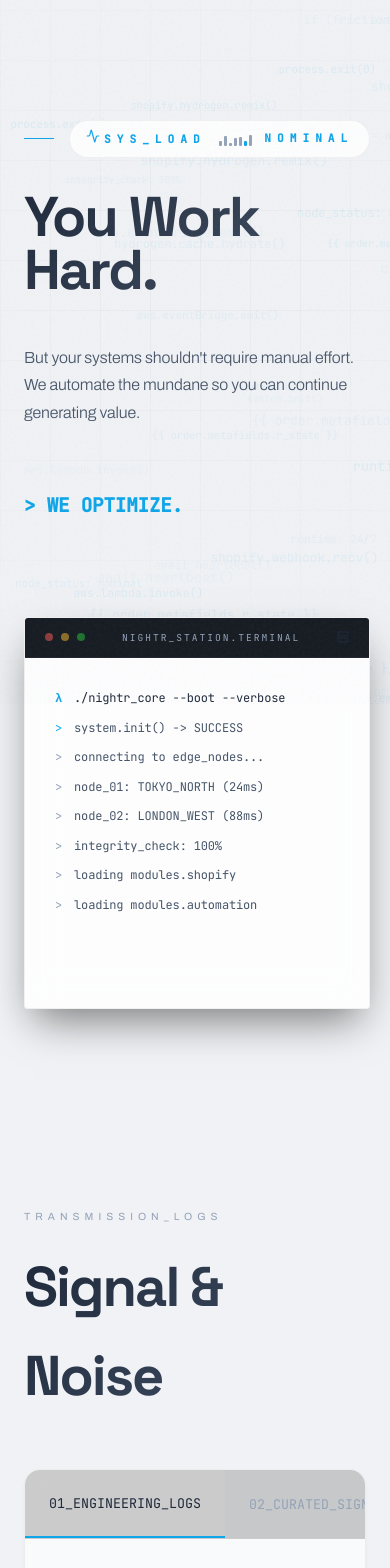
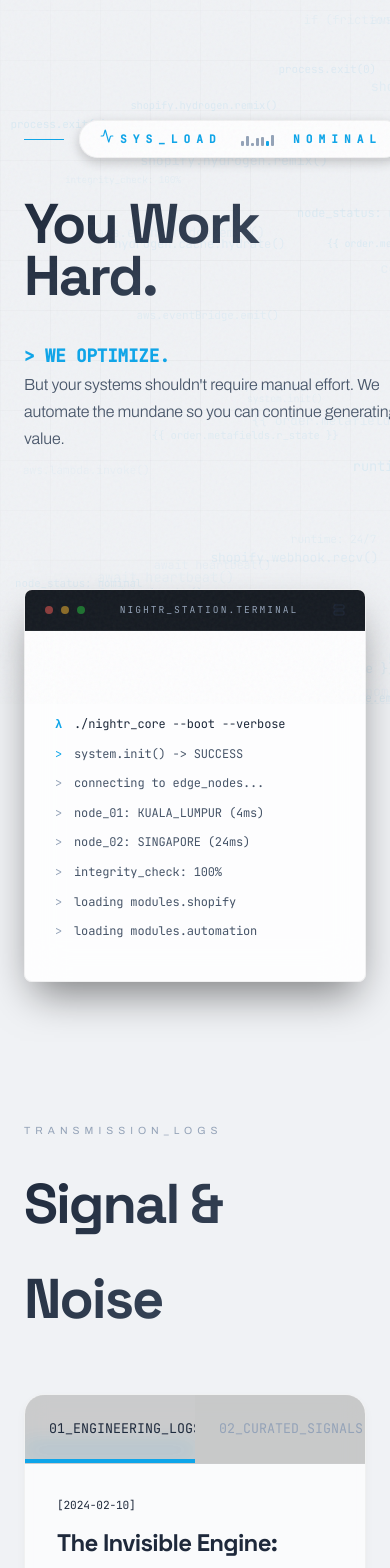
Before and after one commit to lenowng/lenowng.github.io.source, a React (Vite) app: page / in a window 390 px wide. Shown: the part 140-1708 px from the top of the page. Built offline with nearby package versions, Linux system fonts and the light colour scheme.

Commit message:
feat: restructure blog to /blog/, refine hero and terminal UI, add scroll restoration

```diff
--- a/src/App.css
+++ b/src/App.css
@@ -71,15 +71,18 @@
 
 /* Hero Section */
 .hero {
-  padding: 240px 0 120px;
-  display: grid;
-  grid-template-columns: 1.2fr 0.8fr;
-  gap: 8rem;
+  padding-top: 140px;
+  padding-bottom: 100px;
+  min-height: 100vh;
+  display: flex;
   align-items: flex-start;
 }
 
 .hero-content {
   position: relative;
+  display: flex;
+  flex-direction: column;
+  justify-content: center;
 }
 
 .hero-meta {
@@ -88,7 +91,7 @@
   letter-spacing: 6px;
   font-weight: 700;
   text-transform: uppercase;
-  margin-bottom: 2rem;
+  margin-bottom: 2.5rem;
   display: flex;
   align-items: center;
   gap: 15px;
@@ -96,33 +99,41 @@
 
 .hero-meta::before {
   content: "";
-  width: 30px;
+  width: 40px;
   height: 1px;
   background: var(--accent-primary);
 }
 
 .hero-title {
-  font-size: clamp(3rem, 8vw, 6.5rem);
-  line-height: 0.95;
-  margin-bottom: 3rem;
-  letter-spacing: -4px;
+  font-size: clamp(3.5rem, 6vw, 5.5rem);
+  line-height: 0.92;
+  margin-bottom: 2rem;
+  letter-spacing: -3px;
 }
 
 .hero-description {
   color: var(--text-secondary);
-  font-size: 1.25rem;
-  max-width: 580px;
+  font-size: 1.15rem;
+  max-width: 540px;
   line-height: 1.7;
-  margin-bottom: 4rem;
+  margin-bottom: 2.5rem;
   font-weight: 300;
+}
+
+.hero-tagline {
+  margin-top: 0.5rem;
 }
 
 /* Branded Components */
 .terminal-block {
-  border-radius: 4px;
+  border-radius: 8px;
+  /* Slightly softer corners */
   background: #0D1117;
-  border: 1px solid rgba(255, 255, 255, 0.05);
-  box-shadow: 0 50px 100px -20px rgba(0, 0, 0, 0.8);
+  border: 1px solid rgba(255, 255, 255, 0.08);
+  box-shadow:
+    0 50px 100px -20px rgba(0, 0, 0, 0.9),
+    inset 0 0 20px rgba(0, 0, 0, 0.5);
+  /* Inner depth */
   font-family: 'JetBrains Mono', monospace;
   overflow: hidden;
   position: sticky;
@@ -155,13 +166,22 @@
   font-size: 0.75rem;
   line-height: 1.8;
   color: var(--text-secondary);
-  min-height: 350px;
+  height: 350px;
+  /* Fixed height */
+  display: flex;
+  flex-direction: column;
+  justify-content: flex-end;
+  /* Pushes content up */
+  overflow: hidden;
+  /* Hide overflow */
 }
 
 .terminal-line {
   margin-bottom: 8px;
   display: flex;
   gap: 12px;
+  flex-shrink: 0;
+  /* Prevent shrinking */
 }
 
 .terminal-prompt {
@@ -268,23 +288,25 @@
 /* Sticky Hero Styles */
 .hero-scroll-wrapper {
   position: sticky;
-  top: 150px;
+  top: 130px;
   display: grid;
-  grid-template-columns: 1.2fr 0.8fr;
+  grid-template-columns: 1fr 1fr;
   gap: 4rem;
   align-items: flex-start;
+  width: 100%;
 }
 
 .hero-terminal-wrapper {
   width: 100%;
+  padding-top: 1rem;
 }
 
 @media (max-width: 1100px) {
   .hero {
     height: auto !important;
-    padding-top: 160px;
-    grid-template-columns: 1fr;
-    gap: 4rem;
+    padding-top: 140px;
+    padding-bottom: 60px;
+    min-height: auto;
   }
 
   .hero-scroll-wrapper {
@@ -370,8 +392,12 @@
   .terminal-block {
     position: relative;
     top: 0;
-    margin-top: 2rem;
+    margin-top: 1rem;
     box-shadow: 0 20px 40px -10px rgba(0, 0, 0, 0.5);
+  }
+
+  .hero-scroll-wrapper {
+    grid-template-columns: 1fr;
   }
 
   /* Reads Page Mobile */
@@ -398,3 +424,87 @@
   border-right: none;
   border-top: none;
 }
+
+/* System Pulse Component */
+.system-pulse {
+  padding: 0.5rem 1.25rem;
+  border-radius: 99px;
+  display: flex;
+  align-items: center;
+  gap: 1.2rem;
+  font-size: 0.7rem;
+  background: rgba(0, 0, 0, 0.4);
+  box-shadow:
+    0 0 0 1px rgba(255, 255, 255, 0.05),
+    0 4px 12px rgba(0, 0, 0, 0.2);
+}
+
+.system-status-row {
+  display: flex;
+  align-items: baseline;
+  gap: 6px;
+}
+
+/* Tabs System */
+.tabs-header {
+  display: flex;
+  border-bottom: 1px solid rgba(255, 255, 255, 0.05);
+  background: rgba(0, 0, 0, 0.2);
+}
+
+.tab-btn {
+  flex: 1;
+  padding: 1.5rem;
+  background: transparent;
+  border: none;
+  border-bottom: 2px solid transparent;
+  color: var(--text-muted);
+  cursor: pointer;
+  text-align: left;
+  transition: all 0.3s cubic-bezier(0.16, 1, 0.3, 1);
+  position: relative;
+  overflow: hidden;
+}
+
+.tab-btn:hover {
+  background: rgba(255, 255, 255, 0.02);
+  color: var(--text-secondary);
+}
+
+.tab-btn.active {
+  background: rgba(255, 255, 255, 0.05);
+  border-bottom-color: var(--accent-primary);
+  color: var(--text-primary);
+}
+
+.tab-btn.active::after {
+  content: '';
+  position: absolute;
+  bottom: 0;
+  left: 0;
+  width: 100%;
+  height: 2px;
+  background: var(--accent-primary);
+  box-shadow: 0 -10px 20px var(--accent-primary);
+}
+
+/* Terminal Cursor Animation */
+.typing-cursor {
+  display: inline-block;
+  width: 8px;
+  height: 15px;
+  background-color: var(--accent-primary);
+  animation: blink 1s step-end infinite;
+}
+
+@keyframes blink {
+
+  0%,
+  100% {
+    opacity: 1;
+  }
+
+  50% {
+    opacity: 0;
+  }
+}
--- /dev/null
+++ b/src/components/ScrollToTop.tsx
@@ -0,0 +1,12 @@
+import { useEffect } from "react";
+import { useLocation } from "react-router-dom";
+
+export default function ScrollToTop() {
+  const { pathname } = useLocation();
+
+  useEffect(() => {
+    window.scrollTo(0, 0);
+  }, [pathname]);
+
+  return null;
+}
--- a/src/index.css
+++ b/src/index.css
@@ -24,10 +24,12 @@
   --container-max-width: 1400px;
 
   /* Advanced Effects */
-  --blur-md: blur(16px);
-  --transition-smooth: 400ms cubic-bezier(0.23, 1, 0.32, 1);
-  --transition-fast: 200ms cubic-bezier(0.23, 1, 0.32, 1);
-  --glow-accent: 0 0 30px rgba(0, 255, 156, 0.15);
+  --blur-md: blur(20px);
+  --transition-smooth: 500ms cubic-bezier(0.16, 1, 0.3, 1);
+  --transition-fast: 250ms cubic-bezier(0.16, 1, 0.3, 1);
+  --glow-accent: 0 0 40px rgba(0, 255, 156, 0.2);
+  --glass-border: 1px solid rgba(255, 255, 255, 0.08);
+  --glass-shadow: 0 8px 32px rgba(0, 0, 0, 0.2);
 
   /* Theming - Default is Dark/Night */
   --toggle-offset: 2px;
@@ -59,7 +61,7 @@ body {
   letter-spacing: -0.01em;
   -webkit-font-smoothing: antialiased;
   overflow-x: hidden;
-  line-height: 1.6;
+  line-height: 1.7;
   transition: background-color var(--transition-smooth), color var(--transition-smooth);
 }
 
@@ -165,11 +167,12 @@ code,
 
 /* Glassmorphism Styles */
 .glass {
-  background: rgba(11, 14, 20, 0.75);
+  background: rgba(11, 14, 20, 0.65);
   backdrop-filter: var(--blur-md);
   -webkit-backdrop-filter: var(--blur-md);
-  border: 1px solid rgba(255, 255, 255, 0.05);
-  transition: background var(--transition-smooth), border-color var(--transition-smooth);
+  border: var(--glass-border);
+  box-shadow: var(--glass-shadow);
+  transition: all var(--transition-smooth);
 }
 
 [data-theme="day"] .glass {
@@ -178,17 +181,17 @@ code,
 }
 
 .glass-card {
-  background: rgba(22, 27, 34, 0.4);
-  backdrop-filter: blur(8px);
-  border: 1px solid rgba(255, 255, 255, 0.05);
-  border-radius: 16px;
+  background: rgba(22, 27, 34, 0.3);
+  backdrop-filter: blur(12px);
+  border: 1px solid rgba(255, 255, 255, 0.06);
+  border-radius: 20px;
   transition: var(--transition-smooth);
 }
 
 [data-theme="day"] .glass-card {
-  background: rgba(255, 255, 255, 0.6);
-  border: 1px solid rgba(0, 0, 0, 0.05);
-  box-shadow: 0 4px 6px -1px rgba(0, 0, 0, 0.05);
+  background: rgba(255, 255, 255, 0.65);
+  border: 1px solid rgba(0, 0, 0, 0.04);
+  box-shadow: 0 4px 12px -2px rgba(0, 0, 0, 0.05);
 }
 
 .glass-card:hover {
@@ -211,12 +214,14 @@ code,
 .text-gradient {
   background: linear-gradient(135deg, var(--text-active) 0%, var(--text-secondary) 100%);
   -webkit-background-clip: text;
+  background-clip: text;
   -webkit-text-fill-color: transparent;
 }
 
 [data-theme="day"] .text-gradient {
   background: linear-gradient(135deg, var(--text-primary) 0%, var(--text-secondary) 100%);
   -webkit-background-clip: text;
+  background-clip: text;
   -webkit-text-fill-color: transparent;
 }
 
--- a/src/layouts/Layout.tsx
+++ b/src/layouts/Layout.tsx
@@ -69,8 +69,10 @@ const Layout = () => {
   const location = useLocation()
 
   // Auto-Theme Scroll Logic
+  // Auto-Theme Scroll Logic
   useMotionValueEvent(scrollY, "change", (latest) => {
-    if (themeMode === 'auto') {
+    // Only trigger auto-theme logic on the homepage
+    if (themeMode === 'auto' && location.pathname === '/') {
       // Trigger night mode after 150px of scrolling
       const shouldBeNight = latest > 150
       if (shouldBeNight && effectiveTheme !== 'night') setEffectiveTheme('night')
--- a/src/pages/HomePage.tsx
+++ b/src/pages/HomePage.tsx
@@ -6,8 +6,8 @@ import ArchitectureDiagram from '../components/ArchitectureDiagram'
 
 const SystemPulse = () => {
   return (
-    <div className="system-pulse glass" style={{ padding: '0.5rem 1rem', borderRadius: '99px', display: 'flex', alignItems: 'center', gap: '0.8rem', fontSize: '0.7rem' }}>
-      <div style={{ display: 'flex', alignItems: 'baseline', gap: '4px' }}>
+    <div className="system-pulse glass">
+      <div className="system-status-row">
         <Activity size={14} className="text-accent" />
         <span className="mono text-muted">SYS_LOAD</span>
       </div>
@@ -33,8 +33,8 @@ const Terminal = () => {
   const messages = [
     "system.init() -> SUCCESS",
     "connecting to edge_nodes...",
-    "node_01: TOKYO_NORTH (24ms)",
-    "node_02: LONDON_WEST (88ms)",
+    "node_01: KUALA_LUMPUR (4ms)",
+    "node_02: SINGAPORE (24ms)",
     "integrity_check: 100%",
     "loading modules.shopify",
     "loading modules.automation",
@@ -99,7 +99,9 @@ const Terminal = () => {
         {entries.length === messages.length && (
           <div className="terminal-line">
             <span className="terminal-prompt">&lambda;</span>
-            <span className="animate-pulse" style={{ width: '8px', height: '15px', background: 'var(--accent-primary)' }} />
+            <span style={{ display: 'flex', gap: '2px' }}>
+              <span className="typing-cursor" />
+            </span>
           </div>
         )}
       </div>
@@ -126,6 +128,11 @@ const HomePage = () => {
       id: "MODULE_03", name: "Full-Stack Systems", icon: <Zap size={28} />,
       description: "Responsive web applications and digital products. React/Remix interfaces with clean, maintainable architecture.",
       tags: ["React / Remix", "TypeScript", "Tailwind CSS", "UI/UX"]
+    },
+    {
+      id: "MODULE_04", name: "Integrations", icon: <Zap size={28} />,
+      description: "Connecting disparate systems to create seamless workflows. From POS to ERP, ensuring data flows freely and securely.",
+      tags: ["API", "Webhooks", "Data Sync", "Automation"]
     }
   ]
 
@@ -134,19 +141,19 @@ const HomePage = () => {
       title: "The Invisible Engine: Architecture Deep Dive",
       date: "2024-02-10",
       tldr: "Dual-repo CI/CD pipelines, sticky parallax, and React state machines.",
-      link: "/architecture"
+      link: "/blog/architecture-deep-dive"
     },
     {
       title: "Shopify at Scale: Hydrogen Migration",
       date: "2024-01-15",
       tldr: "Migrating a $50M/yr brand from Liquid to Headless Hydrogen.",
-      link: "/hydrogen"
+      link: "/blog/hydrogen-migration"
     },
     {
       title: "Automating the Mundane",
       date: "2023-11-20",
       tldr: "Using AWS Lambda to eliminate 40 hours of manual data entry per week.",
-      link: "/automation"
+      link: "/blog/automation"
     }
   ]
 
@@ -200,6 +207,22 @@ const HomePage = () => {
               </motion.h1>
             </AnimatePresence>
 
+            <motion.div className="hero-tagline" initial={{ opacity: 0, y: 20 }} animate={{ opacity: 1, y: 0 }} transition={{ delay: 0.6 }}>
+              <AnimatePresence mode="wait">
+                <motion.span
+                  key={theme}
+                  initial={{ opacity: 0 }}
+                  animate={{ opacity: 1 }}
+                  exit={{ opacity: 0 }}
+                  transition={{ duration: 0.5 }}
+                  className="mono text-accent"
+                  style={{ fontSize: '1.1rem', fontWeight: 700 }}
+                >
+                  {theme === 'night' ? "> WE RUN HARDER." : "> WE OPTIMIZE."}
+                </motion.span>
+              </AnimatePresence>
+            </motion.div>
+
             <AnimatePresence mode='wait'>
               <motion.p
                 key={theme}
@@ -214,22 +237,6 @@ const HomePage = () => {
                   : "But your systems shouldn't require manual effort. We automate the mundane so you can continue generating value."}
               </motion.p>
             </AnimatePresence>
-
-            <motion.div style={{ marginTop: '2rem' }} initial={{ opacity: 0, y: 20 }} animate={{ opacity: 1, y: 0 }} transition={{ delay: 0.6 }}>
-              <AnimatePresence mode="wait">
-                <motion.span
-                  key={theme}
-                  initial={{ opacity: 0 }}
-                  animate={{ opacity: 1 }}
-                  exit={{ opacity: 0 }}
-                  transition={{ duration: 0.5 }}
-                  className="mono text-accent"
-                  style={{ fontSize: '1.2rem', fontWeight: 700 }}
-                >
-                  {theme === 'night' ? "> WE RUN HARDER." : "> WE OPTIMIZE."}
-                </motion.span>
-              </AnimatePresence>
-            </motion.div>
           </div>
 
           <div className="hero-terminal-wrapper">
@@ -247,38 +254,16 @@ const HomePage = () => {
         </div>
 
         <div className="glass-card" style={{ padding: '0', overflow: 'hidden', minHeight: '400px' }}>
-          <div className="tabs-header" style={{ display: 'flex', borderBottom: '1px solid rgba(255,255,255,0.05)', background: 'rgba(0,0,0,0.2)' }}>
+          <div className="tabs-header">
             <button
               onClick={() => setActiveTab('logs')}
-              style={{
-                flex: 1,
-                padding: '1.5rem',
-                background: activeTab === 'logs' ? 'rgba(255,255,255,0.05)' : 'transparent',
-                border: 'none',
-                borderBottom: activeTab === 'logs' ? '2px solid var(--accent-primary)' : 'none',
-                color: activeTab === 'logs' ? 'var(--text-primary)' : 'var(--text-muted)',
-                cursor: 'pointer',
-                textAlign: 'left',
-                transition: 'all 0.3s ease'
-              }}
-              className="mono"
+              className={`tab-btn mono ${activeTab === 'logs' ? 'active' : ''}`}
             >
               01_ENGINEERING_LOGS
             </button>
             <button
               onClick={() => setActiveTab('signals')}
-              style={{
-                flex: 1,
-                padding: '1.5rem',
-                background: activeTab === 'signals' ? 'rgba(255,255,255,0.05)' : 'transparent',
-                border: 'none',
-                borderBottom: activeTab === 'signals' ? '2px solid var(--accent-primary)' : 'none',
-                color: activeTab === 'signals' ? 'var(--text-primary)' : 'var(--text-muted)',
-                cursor: 'pointer',
-                textAlign: 'left',
-                transition: 'all 0.3s ease'
-              }}
-              className="mono"
+              className={`tab-btn mono ${activeTab === 'signals' ? 'active' : ''}`}
             >
               02_CURATED_SIGNALS
             </button>
@@ -327,7 +312,7 @@ const HomePage = () => {
             </AnimatePresence>
           </div>
         </div>
-      </section>
+      </section >
 
       <section id="capabilities" style={{ padding: '80px 0', position: 'relative', zIndex: 10, background: 'var(--bg-primary)' }}>
         <div className="section-header">
@@ -412,7 +397,10 @@ const HomePage = () => {
             </div>
             <div className="project-content" style={{ padding: '2rem' }}>
               <div className="mono text-accent" style={{ marginBottom: '1rem', fontSize: '0.8rem' }}>CASE_STUDY_02</div>
-              <h3 className="brand-font" style={{ fontSize: '1.8rem', marginBottom: '1rem', lineHeight: 1.1 }}>Herbology.com.my<br />Refactor</h3>
+              <h3 className="brand-font" style={{ fontSize: '1.8rem', marginBottom: '1rem', lineHeight: 1.1 }}>
+                <a href="https://herbology.com.my" target="_blank" rel="noreferrer" style={{ color: 'inherit', textDecoration: 'underline' }}>Herbology.com.my</a>
+                <br />Refactor
+              </h3>
               <p className="text-secondary" style={{ marginBottom: '2rem', minHeight: '80px' }}>
                 Full-stack Shopify overhaul for a premium clean beauty brand. Custom Liquid theme implementation with integrated subscription logic.
               </p>
```
Also changed, not shown: src/App.tsx (+10 -8 lines), src/pages/ReadsPage.tsx (+4 -4 lines), src/pages/blog/ArchitectureDeepDive.tsx (renamed from src/pages/posts/ArchitecturePost.tsx), src/pages/blog/Automation.tsx (renamed from src/pages/posts/AutomationPost.tsx), src/pages/blog/Herbology.tsx (renamed from src/pages/posts/HerbologyPost.tsx), src/pages/blog/HydrogenMigration.tsx (renamed from src/pages/posts/HydrogenMigrationPost.tsx).
